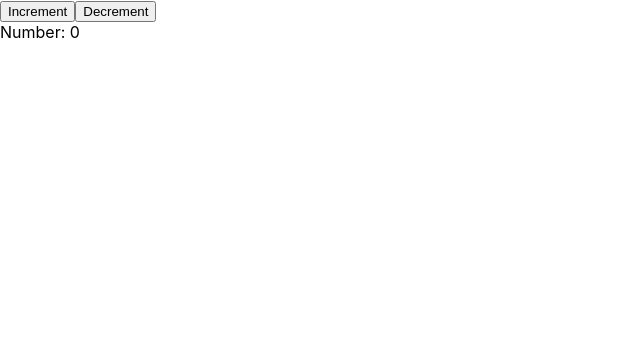
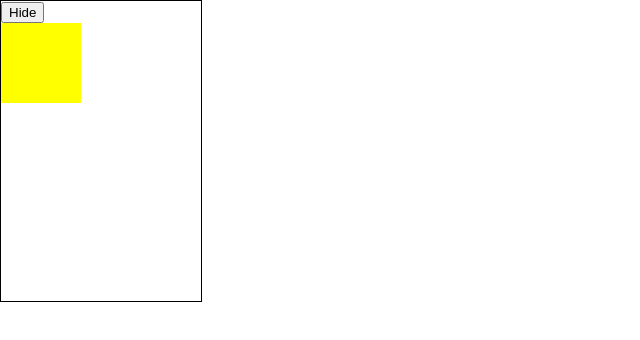
Before and after one commit to EricChukoltyansky/react, a React (Create React App) app: page / in a window 1280 px wide. Shown: the top 340 px of the page, without its empty margins (0-640 px from the left). Built offline with nearby package versions, Linux system fonts and the light colour scheme.

Commit message:
Hide and Show

```diff
--- a/src/App.js
+++ b/src/App.js
@@ -1,12 +1,13 @@
 import "./App.css";
 import React from "react";
-import Increment from "./components/7.1/Increment";
+import HideShow from "./components/7.2/HideShow";
+
 
 
 function App() {
   return (
     <>
-      <Increment/>
+      <HideShow/>
     </>
   );
 }
--- /dev/null
+++ b/src/components/7.2/HideShow.css
@@ -0,0 +1,11 @@
+.box {
+  border: 1px solid black;
+  height: 300px;
+  width: 200px;
+}
+
+.color {
+  height: 80px;
+  width: 80px;
+  background-color: yellow;
+}
--- /dev/null
+++ b/src/components/7.2/HideShow.jsx
@@ -0,0 +1,32 @@
+import React, { Component } from "react";
+import './HideShow.css'
+
+class HideShow extends Component {
+  constructor(props) {
+    super(props);
+    this.state = {
+      colorBox: 'color',
+      show: true,
+    };
+  }
+
+  ToggleClick = () => {
+    this.setState({ show: !this.state.show });
+  };
+
+  render() {
+    return (
+      <>
+        <div className="box">
+          <button onClick={this.ToggleClick}>
+            {this.state.show ? "Hide" : "Show"}
+          </button>
+          {this.state.show ? (<div className="color"></div>) : ("")}
+
+        </div>
+      </>
+    );
+  }
+}
+
+export default HideShow;
```
Also changed, not shown: src/components/4.1/geni solution.txt (added), src/components/4.2/geni solution 4.2.txt (added), src/components/6.1/geni solution 6.1.txt (added).
